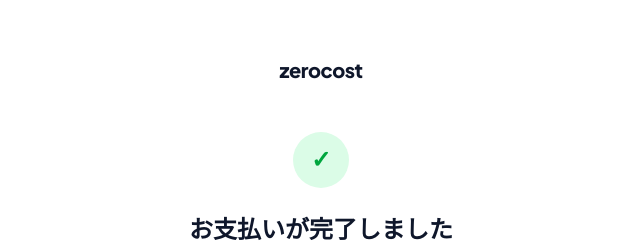
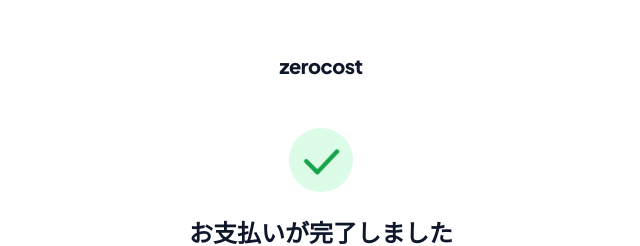
Before and after one commit to Tenormusica2024/zerocost-lp, a Next.js app: page /upgrade/success in a window 1280 px wide. Shown: the part 134-380 px from the top of the page, without its empty margins (319-959 px from the left). Built offline with nearby package versions, Linux system fonts and the light colour scheme.

Commit message:
feat(success): チェックマークに circle-pop + stroke-draw アニメーション追加
Co-Authored-By: Claude <noreply@anthropic.com>

```diff
--- a/app/upgrade/success/page.tsx
+++ b/app/upgrade/success/page.tsx
@@ -3,6 +3,26 @@ import Link from "next/link";
 export default function UpgradeSuccessPage() {
   return (
     <main className="min-h-screen bg-white text-slate-900 flex flex-col items-center justify-center px-6 py-24">
+      <style>{`
+        @keyframes circle-pop {
+          0%   { transform: scale(0); opacity: 0; }
+          60%  { transform: scale(1.15); opacity: 1; }
+          80%  { transform: scale(0.95); }
+          100% { transform: scale(1); }
+        }
+        @keyframes check-draw {
+          to { stroke-dashoffset: 0; }
+        }
+        .animate-circle-pop {
+          animation: circle-pop 0.5s cubic-bezier(0.34, 1.56, 0.64, 1) forwards;
+        }
+        .animate-check-draw {
+          stroke-dasharray: 50;
+          stroke-dashoffset: 50;
+          animation: check-draw 0.4s ease-out 0.35s forwards;
+        }
+      `}</style>
+
       {/* ロゴ */}
       <a
         href="/"
@@ -13,9 +33,25 @@ export default function UpgradeSuccessPage() {
       </a>
 
       <div className="w-full max-w-md text-center">
-        {/* 完了アイコン */}
-        <div className="w-14 h-14 rounded-full bg-green-100 flex items-center justify-center mx-auto mb-6">
-          <span className="text-green-600 text-2xl font-bold">✓</span>
+        {/* 完了アイコン（circle pop + checkmark stroke draw） */}
+        <div className="w-16 h-16 mx-auto mb-6">
+          <svg viewBox="0 0 52 52" fill="none" xmlns="http://www.w3.org/2000/svg">
+            <circle
+              cx="26"
+              cy="26"
+              r="26"
+              fill="#dcfce7"
+              className="animate-circle-pop"
+            />
+            <path
+              d="M14 27l9 9 16-17"
+              stroke="#16a34a"
+              strokeWidth="3.5"
+              strokeLinecap="round"
+              strokeLinejoin="round"
+              className="animate-check-draw"
+            />
+          </svg>
         </div>
 
         <h1
```
